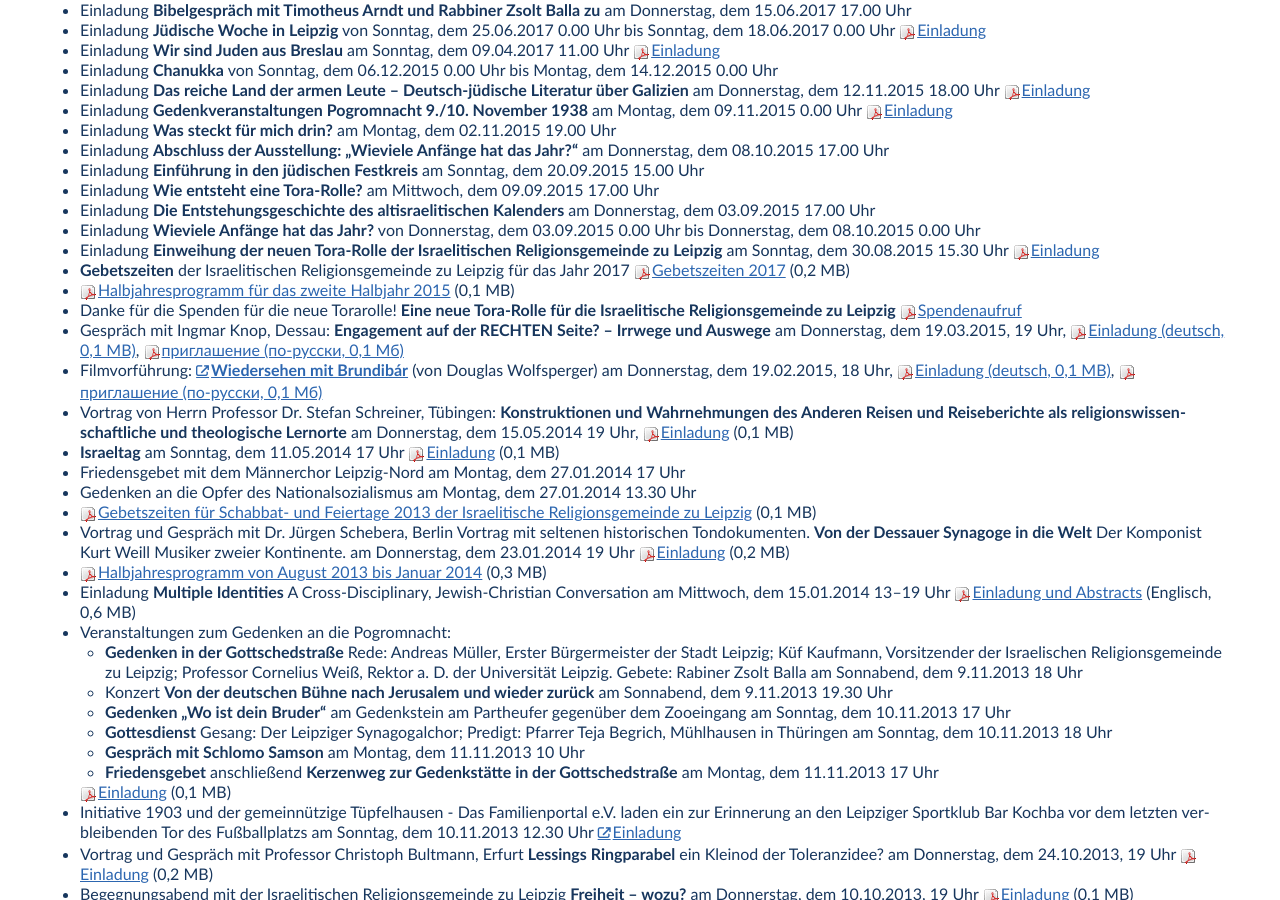
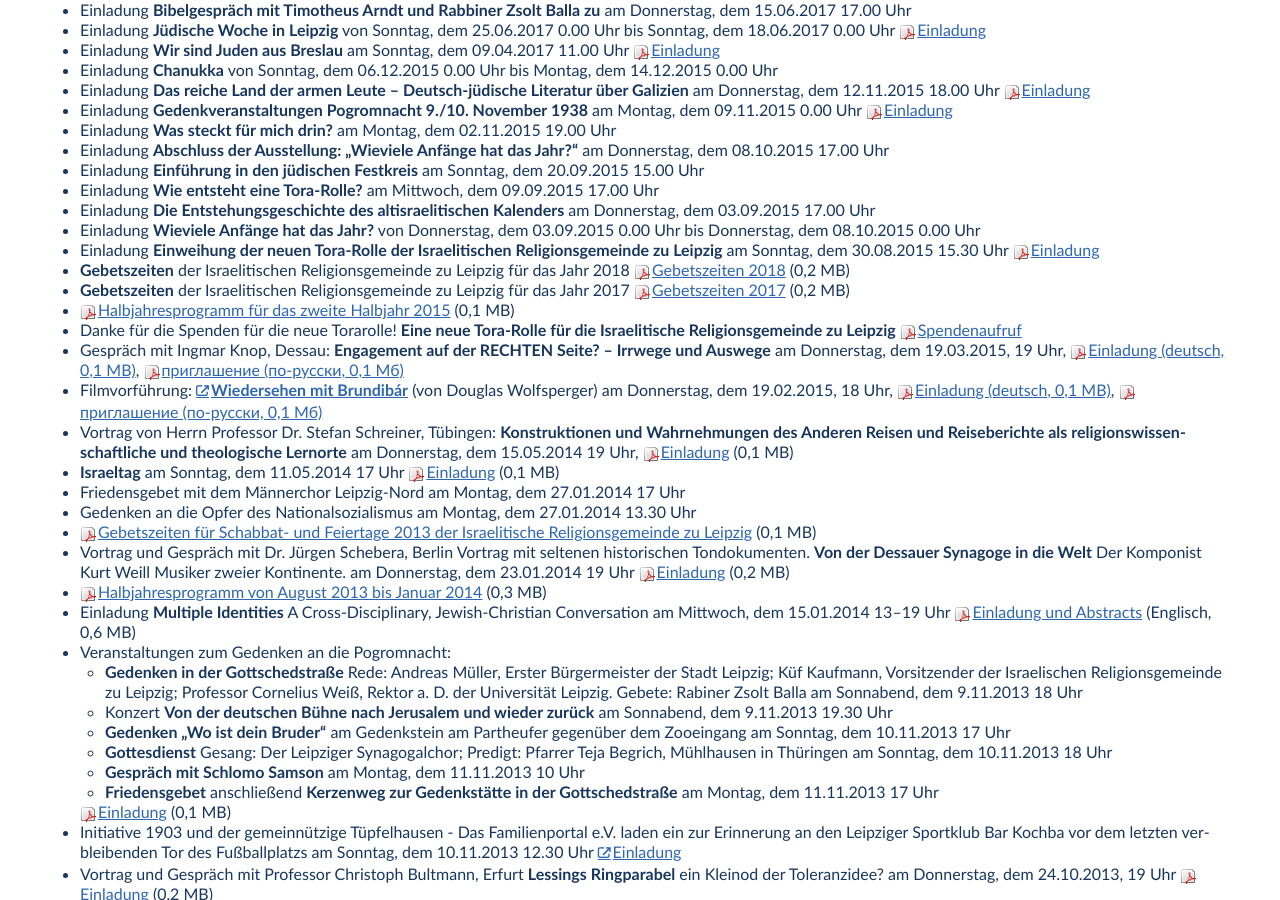
Before and after one commit to white-gecko/jcha.de, a Jekyll site: the page built from archiv.html, in a window 1280 px wide and 900 px high, scrolled down 1002 px. Built offline with Jekyll 4.4.1, drawn with Linux system fonts in a browser that asks for light colours.

Commit message:
Add G-ttesdienstplan 2019

```diff
--- a/archiv.html
+++ b/archiv.html
@@ -29,6 +29,7 @@
 {% endif %}
 {% endfor %}
 
+<li><strong>Gebetszeiten</strong> der Israelitischen Religionsgemeinde zu Leipzig für das Jahr 2018 <a class="pdf" href="/einladungen/2018_gebetszeiten_irg_leipzig.pdf">Gebetszeiten 2018</a> (0,2 MB)</li>
 <li><strong>Gebetszeiten</strong> der Israelitischen Religionsgemeinde zu Leipzig für das Jahr 2017 <a class="pdf" href="/einladungen/2017_gebetszeiten_irg_leipzig.pdf">Gebetszeiten 2017</a> (0,2 MB)</li>
 <li><a class="pdf" href="einladungen/2015-10_2-Halbjahresprogramm.pdf">Halbjahresprogramm für das zweite Halbjahr 2015</a> (0,1 MB)</li>
 <li>Danke für die Spenden für die neue Torarolle! <strong>Eine neue Tora-Rolle für die Israelitische Religionsgemeinde zu Leipzig</strong> <span class="anhang"><a class="pdf"
--- a/index.html
+++ b/index.html
@@ -81,8 +81,8 @@
     <a class="pdf" href="/einladungen/2016-08-17_-_02_-_Halbjahresprogramm.pdf">Programm</a> (0,1 MB)
 </p>
 <p>
-    <strong>Gebetszeiten</strong> der Israelitischen Religionsgemeinde zu Leipzig für das Jahr 2018<br />
-    <a class="pdf" href="/einladungen/2018_gebetszeiten_irg_leipzig.pdf">Gebetszeiten 2018</a> (0,2 MB)<br /><br />
+    <strong>Gebetszeiten</strong> der Israelitischen Religionsgemeinde zu Leipzig für das Jahr 2019<br />
+    <a class="pdf" href="/einladungen/2019-G-ttesdienstplan.pdf">Gebetszeiten 2019</a> (0,1 MB)<br /><br />
 </p>
 
 <p>
```
Also changed, not shown: 1 other file.
